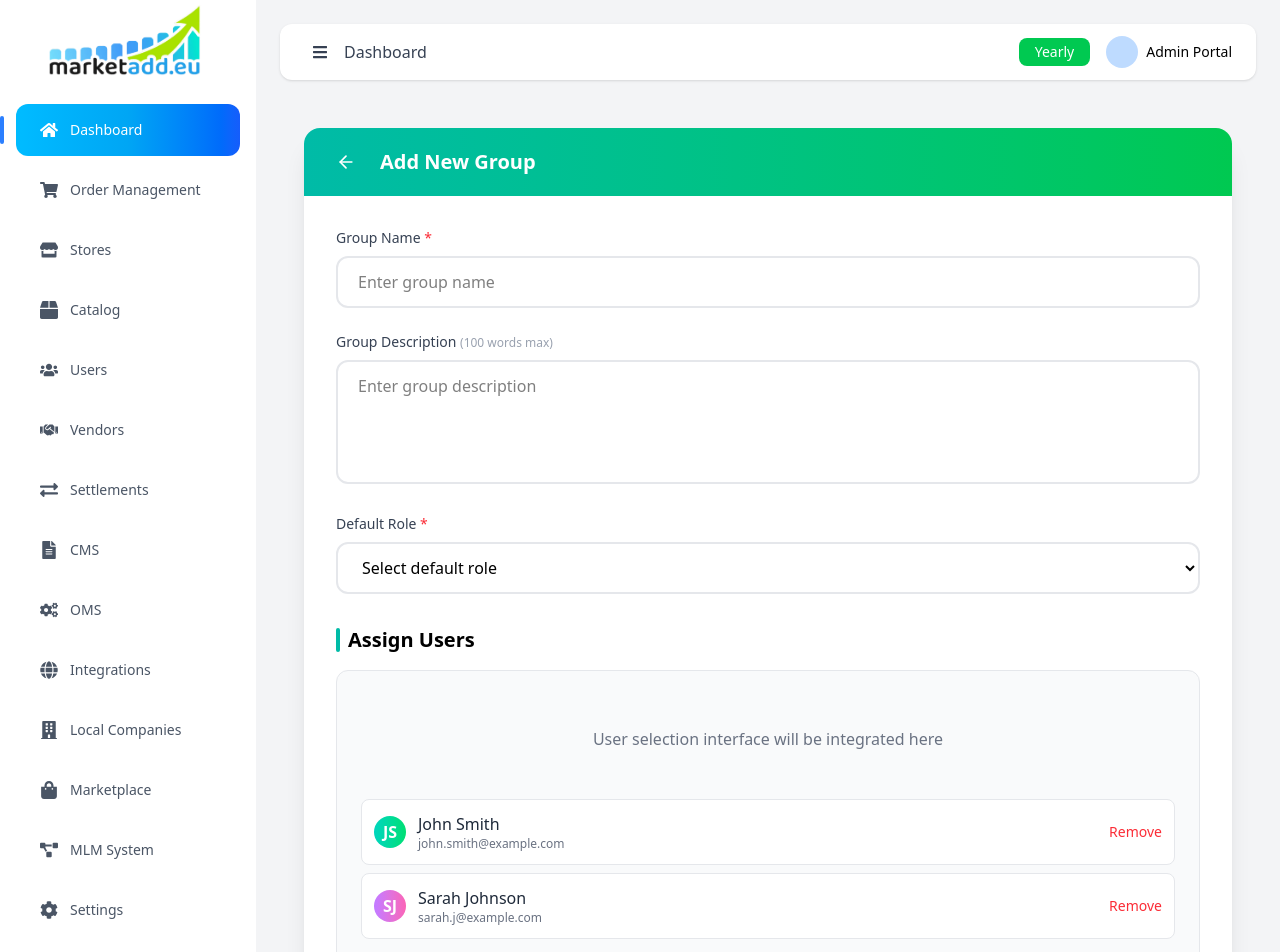
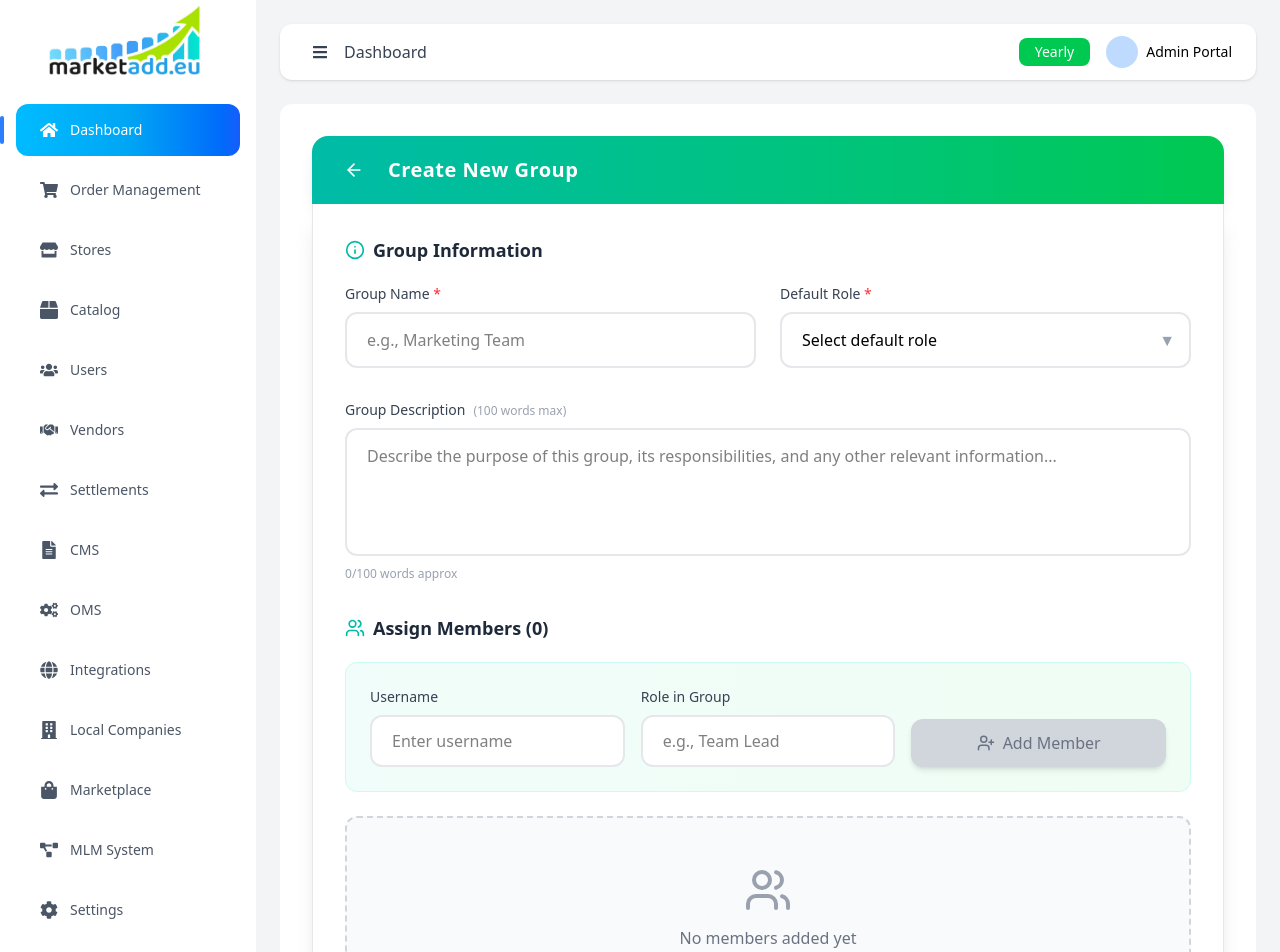
Before and after one commit to Fakhir-123826/madd-admin, a React (Vite) app: page /addgroup in a window 1280 px wide. Shown: the top 952 px of the page. Built offline with nearby package versions, Linux system fonts and the light colour scheme.

Commit message:
changes in addGroup

```diff
--- a/src/component/Users/UserGroup/AddGroup.tsx
+++ b/src/component/Users/UserGroup/AddGroup.tsx
@@ -1,101 +1,158 @@
 import React, { useState } from "react";
 import { useNavigate, useLocation } from "react-router-dom";
-import { ArrowLeft } from "lucide-react";
+import { ArrowLeft, UserPlus, X, Check, Users, Info } from "lucide-react";
+
+interface Member {
+  username: string;
+  role: string;
+}
+
+interface GroupData {
+  groupName?: string;
+  groupDescription?: string;
+  defaultRole?: string;
+  members?: Member[];
+}
 
 function AddGroup() {
   const navigate = useNavigate();
   const location = useLocation();
-  const editGroup = location.state?.group;
+  const editGroup = location.state?.group as GroupData | undefined;
 
   const [showModal, setShowModal] = useState(false);
+  // Removed unused modalMessage state
 
   const [formData, setFormData] = useState({
     groupName: editGroup?.groupName || "",
     groupDescription: editGroup?.groupDescription || "",
     defaultRole: editGroup?.defaultRole || "",
-    members: editGroup?.members || []
+    members: editGroup?.members || [] as Member[]
   });
+
+  const [newUser, setNewUser] = useState<Member>({
+    username: "",
+    role: ""
+  });
+
+  // Word count function
+  const getWordCount = (text: string) => {
+    if (!text.trim()) return 0;
+    return text.trim().split(/\s+/).length;
+  };
+
+  const handleAddUser = () => {
+    if (!newUser.username || !newUser.role) return;
+
+    setFormData({
+      ...formData,
+      members: [...formData.members, newUser]
+    });
+
+    setNewUser({ username: "", role: "" });
+  };
+
+  const handleRemoveUser = (index: number) => {
+    const updatedMembers = formData.members.filter((_, i) => i !== index);
+    setFormData({ ...formData, members: updatedMembers });
+  };
 
   const handleSubmit = (e: React.FormEvent) => {
     e.preventDefault();
-    console.log(formData);
 
+    // Add validation for at least one member
+    if (formData.members.length === 0) {
+      alert("Please add at least one member to the group");
+      return;
+    }
+
+    console.log("Final Data:", formData);
     setShowModal(true);
 
     setTimeout(() => {
       setShowModal(false);
       navigate("/usersgroup");
-    }, 2500);
+    }, 2000);
   };
 
   const handleCancel = () => {
     navigate("/usersgroup");
   };
 
+  // Get initials for avatar
+  const getInitials = (name: string) => {
+    return name
+      .split(' ')
+      .map(word => word[0])
+      .join('')
+      .toUpperCase()
+      .slice(0, 2);
+  };
+
   return (
-    <div className="bg-gray-100 min-h-screen p-6">
-      <div className="bg-white rounded-2xl shadow-xl overflow-hidden max-w-6xl mx-auto">
+    <div className="min-h-screen rounded-xl bg-white p-4 md:p-8">
+      <div className="max-w-5xl mx-auto">
 
-        {/* Header */}
-        <div className="bg-gradient-to-r from-teal-500 to-green-500 px-6 py-4 flex items-center gap-4">
+        {/* Header with Gradient */}
+        <div className="bg-gradient-to-r from-teal-500 to-green-500 px-6 py-4 rounded-t-2xl flex items-center gap-4 shadow-lg">
           <button
             onClick={handleCancel}
-            className="text-white hover:bg-white/20 p-2 rounded-lg transition-all"
+            className="text-white hover:bg-white/20 p-2 rounded-xl transition-all duration-200"
           >
             <ArrowLeft size={20} />
           </button>
-          <h1 className="text-white font-semibold text-xl">
-            {editGroup ? "Edit Group" : "Add New Group"}
+          <h1 className="text-white font-semibold text-xl tracking-wide">
+            {editGroup ? "Edit Group" : "Create New Group"}
           </h1>
         </div>
 
-        <div className="p-8">
+        {/* Main Form Card */}
+        <div className="bg-white rounded-b-2xl shadow-xl p-6 md:p-8 border-x border-b border-gray-200">
           <form onSubmit={handleSubmit}>
+
+            {/* Group Info Section */}
+            <div className="mb-8">
+              <h2 className="text-lg font-semibold mb-5 flex items-center gap-2 text-gray-800">
+                <Info size={20} className="text-teal-500" />
+                Group Information
+              </h2>
+
+              <div className="grid grid-cols-1 md:grid-cols-2 gap-6">
                 {/* Group Name */}
-            <div className="mb-6">
-              <label className="block text-sm font-medium text-gray-700 mb-2">
+                <div className="space-y-2">
+                  <label className="block text-sm font-medium text-gray-700">
                     Group Name <span className="text-red-500">*</span>
                   </label>
+                  <div className="relative">
                     <input
                       type="text"
                       value={formData.groupName}
                       onChange={(e) =>
                         setFormData({ ...formData, groupName: e.target.value })
                       }
-                className="w-full border-2 border-gray-200 rounded-xl px-5 py-3 focus:ring-2 focus:ring-teal-400 focus:border-teal-400 outline-none transition-all duration-300"
-                placeholder="Enter group name"
+                      className="w-full border-2 border-gray-200 rounded-xl px-5 py-3.5 focus:ring-2 focus:ring-teal-400 focus:border-teal-400 outline-none transition-all duration-200 bg-white"
+                      placeholder="e.g., Marketing Team"
                       required
                     />
+                    {formData.groupName && (
+                      <span className="absolute right-4 top-1/2 -translate-y-1/2 text-green-500">
+                        ✓
+                      </span>
+                    )}
                   </div>
-
-            {/* Group Description */}
-            <div className="mb-6">
-              <label className="block text-sm font-medium text-gray-700 mb-2">
-                Group Description{" "}
-                <span className="text-gray-400 text-xs">(100 words max)</span>
-              </label>
-              <textarea
-                rows={4}
-                value={formData.groupDescription}
-                onChange={(e) =>
-                  setFormData({ ...formData, groupDescription: e.target.value })
-                }
-                className="w-full border-2 border-gray-200 rounded-xl px-5 py-3 focus:ring-2 focus:ring-teal-400 focus:border-teal-400 outline-none transition-all duration-300 resize-none"
-                placeholder="Enter group description"
-              />
                 </div>
 
                 {/* Default Role */}
-            <div className="mb-8">
-              <label className="block text-sm font-medium text-gray-700 mb-2">
+                <div className="space-y-2">
+                  <label className="block text-sm font-medium text-gray-700">
                     Default Role <span className="text-red-500">*</span>
                   </label>
+                  <div className="relative">
                     <select
                       value={formData.defaultRole}
                       onChange={(e) =>
                         setFormData({ ...formData, defaultRole: e.target.value })
                       }
-                className="w-full border-2 border-gray-200 rounded-xl px-5 py-3 focus:ring-2 focus:ring-teal-400 focus:border-teal-400 outline-none transition-all duration-300 bg-white"
+                      className="w-full border-2 border-gray-200 rounded-xl px-5 py-3.5 focus:ring-2 focus:ring-teal-400 focus:border-teal-400 outline-none transition-all duration-200 bg-white appearance-none"
                       required
                     >
                       <option value="">Select default role</option>
@@ -109,71 +166,161 @@ function AddGroup() {
                       <option value="Accountant">Accountant</option>
                       <option value="Tech Lead">Tech Lead</option>
                     </select>
-            </div>
-
-            {/* Assigned Users Section */}
-            <div className="mb-8">
-              <h2 className="text-xl font-semibold mb-4 flex items-center gap-2">
-                <span className="w-1 h-6 bg-teal-500 rounded-full"></span>
-                Assign Users
-              </h2>
-
-              <div className="bg-gray-50 p-6 rounded-xl border border-gray-200">
-                <p className="text-gray-500 text-center py-8">
-                  User selection interface will be integrated here
-                  {/* This is where you'd add a multi-select user picker */}
-                </p>
-
-                {/* Example of how users might appear */}
-                <div className="space-y-2 mt-4">
-                  <div className="flex items-center justify-between p-3 bg-white rounded-lg border border-gray-200">
-                    <div className="flex items-center gap-3">
-                      <div className="w-8 h-8 bg-gradient-to-r from-teal-400 to-green-400 rounded-full flex items-center justify-center text-white font-semibold">
-                        JS
-                      </div>
-                      <div>
-                        <p className="font-medium text-gray-800">John Smith</p>
-                        <p className="text-xs text-gray-500">john.smith@example.com</p>
+                    <span className="absolute right-4 top-1/2 -translate-y-1/2 text-gray-400">
+                      ▼
+                    </span>
                   </div>
                 </div>
-                    <button className="text-red-500 hover:text-red-700 text-sm">Remove</button>
-                  </div>
-
-                  <div className="flex items-center justify-between p-3 bg-white rounded-lg border border-gray-200">
-                    <div className="flex items-center gap-3">
-                      <div className="w-8 h-8 bg-gradient-to-r from-purple-400 to-pink-400 rounded-full flex items-center justify-center text-white font-semibold">
-                        SJ
-                      </div>
-                      <div>
-                        <p className="font-medium text-gray-800">Sarah Johnson</p>
-                        <p className="text-xs text-gray-500">sarah.j@example.com</p>
-                      </div>
-                    </div>
-                    <button className="text-red-500 hover:text-red-700 text-sm">Remove</button>
               </div>
             </div>
 
-                <button className="mt-4 w-full py-3 border-2 border-dashed border-teal-400 text-teal-600 rounded-xl hover:bg-teal-50 transition-all duration-300 font-medium">
-                  + Add Users to Group
+            {/* Description */}
+            <div className="mb-8">
+              <label className="block text-sm font-medium text-gray-700 mb-2">
+                Group Description
+                <span className="text-gray-400 text-xs ml-2">(100 words max)</span>
+              </label>
+              <textarea
+                rows={4}
+                value={formData.groupDescription}
+                onChange={(e) =>
+                  setFormData({ ...formData, groupDescription: e.target.value })
+                }
+                className="w-full border-2 border-gray-200 rounded-xl px-5 py-3.5 focus:ring-2 focus:ring-teal-400 focus:border-teal-400 outline-none transition-all duration-200 bg-white resize-none"
+                placeholder="Describe the purpose of this group, its responsibilities, and any other relevant information..."
+              />
+              <p className="text-xs text-gray-400 mt-1">
+                {getWordCount(formData.groupDescription)}/100 words approx
+              </p>
+            </div>
+
+            {/* Assign Users Section */}
+            <div className="mb-8">
+              <h2 className="text-lg font-semibold mb-5 flex items-center gap-2 text-gray-800">
+                <Users size={20} className="text-teal-500" />
+                Assign Members ({formData.members.length})
+              </h2>
+
+              {/* Add User Form */}
+              <div className="bg-gradient-to-r from-teal-50 to-green-50 p-6 rounded-xl border border-teal-100 mb-6">
+                <div className="grid grid-cols-1 md:grid-cols-3 gap-4 items-end">
+                  <div className="space-y-2">
+                    <label className="block text-sm font-medium text-gray-700">
+                      Username
+                    </label>
+                    <input
+                      type="text"
+                      value={newUser.username}
+                      onChange={(e) =>
+                        setNewUser({ ...newUser, username: e.target.value })
+                      }
+                      className="w-full border-2 border-gray-200 rounded-xl px-5 py-3 focus:ring-2 focus:ring-teal-400 focus:border-teal-400 outline-none transition-all duration-200 bg-white"
+                      placeholder="Enter username"
+                    />
+                  </div>
+
+                  <div className="space-y-2">
+                    <label className="block text-sm font-medium text-gray-700">
+                      Role in Group
+                    </label>
+                    <input
+                      type="text"
+                      value={newUser.role}
+                      onChange={(e) =>
+                        setNewUser({ ...newUser, role: e.target.value })
+                      }
+                      className="w-full border-2 border-gray-200 rounded-xl px-5 py-3 focus:ring-2 focus:ring-teal-400 focus:border-teal-400 outline-none transition-all duration-200 bg-white"
+                      placeholder="e.g., Team Lead"
+                    />
+                  </div>
+
+                  <button
+                    type="button"
+                    onClick={handleAddUser}
+                    disabled={!newUser.username || !newUser.role}
+                    className={`
+                      flex items-center justify-center gap-2 px-6 py-3 rounded-xl font-medium
+                      transition-all duration-200 shadow-md hover:shadow-lg
+                      ${!newUser.username || !newUser.role
+                        ? 'bg-gray-300 text-gray-500 cursor-not-allowed'
+                        : 'bg-gradient-to-r from-teal-500 to-green-500 text-white hover:from-teal-600 hover:to-green-600'
+                      }
+                    `}
+                  >
+                    <UserPlus size={18} />
+                    Add Member
                   </button>
                 </div>
               </div>
 
-            {/* Buttons */}
-            <div className="flex justify-end gap-4 pt-6 border-t">
+              {/* Members List */}
+              {formData.members.length > 0 ? (
+                <div className="bg-white rounded-xl border-2 border-gray-100 overflow-hidden">
+                  <table className="w-full">
+                    <thead className="bg-gray-50">
+                      <tr>
+                        <th className="px-6 py-4 text-left text-sm font-semibold text-gray-600">User</th>
+                        <th className="px-6 py-4 text-left text-sm font-semibold text-gray-600">Role</th>
+                        <th className="px-6 py-4 text-right text-sm font-semibold text-gray-600">Actions</th>
+                      </tr>
+                    </thead>
+                    <tbody className="divide-y divide-gray-100">
+                      {formData.members.map((member, index) => (
+                        <tr key={index} className="hover:bg-gray-50 transition-colors">
+                          <td className="px-6 py-4">
+                            <div className="flex items-center gap-3">
+                              <div className="w-10 h-10 bg-gradient-to-r from-teal-400 to-green-400 rounded-full flex items-center justify-center text-white font-semibold text-sm shadow-md">
+                                {getInitials(member.username)}
+                              </div>
+                              <span className="font-medium text-gray-800">{member.username}</span>
+                            </div>
+                          </td>
+                          <td className="px-6 py-4">
+                            <span className="px-3 py-1.5 bg-teal-100 text-teal-700 rounded-full text-xs font-medium">
+                              {member.role}
+                            </span>
+                          </td>
+                          <td className="px-6 py-4 text-right">
+                            <button
+                              type="button"
+                              onClick={() => handleRemoveUser(index)}
+                              className="text-red-500 hover:text-red-700 hover:bg-red-50 p-2 rounded-lg transition-all"
+                              title="Remove member"
+                            >
+                              <X size={18} />
+                            </button>
+                          </td>
+                        </tr>
+                      ))}
+                    </tbody>
+                  </table>
+                </div>
+              ) : (
+                <div className="text-center py-12 bg-gray-50 rounded-xl border-2 border-dashed border-gray-300">
+                  <Users size={48} className="mx-auto text-gray-400 mb-3" />
+                  <p className="text-gray-500">No members added yet</p>
+                  <p className="text-sm text-gray-400 mt-1">Add members using the form above</p>
+                </div>
+              )}
+            </div>
+
+            {/* Action Buttons */}
+            <div className="flex justify-end gap-4 pt-6 border-t border-gray-200">
               <button
                 type="button"
                 onClick={handleCancel}
-                className="px-8 py-3 border-2 border-red-500 text-red-500 rounded-xl hover:bg-red-500 hover:text-white transition-all duration-300 font-medium"
+                className="flex items-center gap-2 px-8 py-3.5 border-2 border-red-500 text-red-500 rounded-xl hover:bg-red-500 hover:text-white transition-all duration-300 font-medium"
               >
+                <X size={18} />
                 Cancel
               </button>
 
               <button
                 type="submit"
-                className="px-8 py-3 bg-gradient-to-r from-teal-500 to-green-500 text-white rounded-xl hover:from-teal-600 hover:to-green-600 transition-all duration-300 font-medium shadow-md hover:shadow-lg"
+                className="flex items-center gap-2 px-8 py-3.5 bg-gradient-to-r from-teal-500 to-green-500 text-white rounded-xl hover:from-teal-600 hover:to-green-600 transition-all duration-300 font-medium shadow-md hover:shadow-lg"
               >
-                {editGroup ? "Update Group" : "Save Group"}
+                <Check size={18} />
+                {editGroup ? "Update Group" : "Create Group"}
               </button>
             </div>
           </form>
@@ -183,25 +330,54 @@ function AddGroup() {
       {/* Success Modal */}
       {showModal && (
         <div className="fixed inset-0 flex items-center justify-center bg-black/40 backdrop-blur-sm z-50">
-          <div className="bg-white rounded-2xl p-8 w-[400px] text-center relative shadow-xl animate-[scaleIn_0.3s_ease-out]">
-            <button
-              onClick={() => setShowModal(false)}
-              className="absolute top-4 right-4 text-gray-500 hover:text-black text-xl"
-            >
-              ✕
-            </button>
-
-            <div className="w-20 h-20 mx-auto mb-5 rounded-full bg-teal-500 flex items-center justify-center text-white text-4xl shadow-md">
+          <div className="bg-white rounded-2xl p-8 w-[400px] text-center relative shadow-2xl animate-[scaleIn_0.3s_ease-out]">
+            {/* Success Icon */}
+            <div className="w-20 h-20 mx-auto mb-5 rounded-full bg-gradient-to-r from-teal-500 to-green-500 flex items-center justify-center text-white text-4xl shadow-lg">
               ✓
             </div>
 
-            <h2 className="text-xl font-semibold mb-2">Group Created!</h2>
-            <p className="text-gray-600">
-              New group “{formData.groupName}” has been created
+            <h2 className="text-2xl font-semibold mb-2 text-gray-800">
+              {editGroup ? "Group Updated!" : "Group Created!"}
+            </h2>
+
+            <p className="text-gray-600 mb-4">
+              <span className="font-semibold text-teal-600">“{formData.groupName}”</span> has been saved successfully.
             </p>
+
+            <p className="text-sm text-gray-400">
+              Redirecting to groups list...
+            </p>
+
+            {/* Progress bar */}
+            <div className="w-full bg-gray-200 h-1 rounded-full mt-4 overflow-hidden">
+              <div className="bg-gradient-to-r from-teal-500 to-green-500 h-1 rounded-full animate-[progress_2s_ease-in-out]"></div>
+            </div>
           </div>
         </div>
       )}
+
+      {/* Add custom animations */}
+      <style>{`
+        @keyframes scaleIn {
+          from {
+            opacity: 0;
+            transform: scale(0.9);
+          }
+          to {
+            opacity: 1;
+            transform: scale(1);
+          }
+        }
+
+        @keyframes progress {
+          from {
+            width: 0%;
+          }
+          to {
+            width: 100%;
+          }
+        }
+      `}</style>
     </div>
   );
 }
--- a/src/component/Users/UserRole/AddRole.tsx
+++ b/src/component/Users/UserRole/AddRole.tsx
@@ -77,7 +77,7 @@ function AddRole() {
   );
 
   return (
-    <div className="bg-gray-100 min-h-screen p-6">
+    <div className="bg-white rounded-xl min-h-screen p-6">
       <div className="bg-white rounded-2xl shadow-xl overflow-hidden max-w-6xl mx-auto">
 
         {/* Header */}
```
Lines whose indentation alone changed are shown as unchanged.
